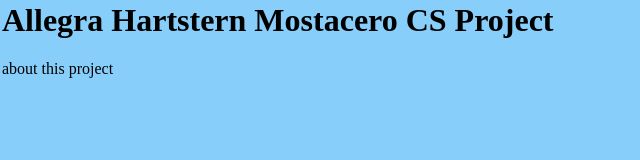
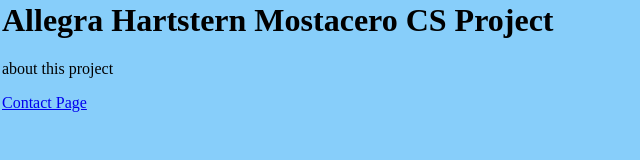
Before and after one commit to AllegraHM/CsProject, a plain HTML site: page index.html in a window 1280 px wide. Shown: the whole page, without its empty margins (0-640 px from the left). Drawn offline with Linux system fonts and the light colour scheme.

Commit message:
Update index.html

```diff
--- a/index.html
+++ b/index.html
@@ -12,5 +12,8 @@
     <p>
         about this project
     </p>
+    <p>
+        <a href = "/contact.html">Contact Page</a>
+    </p>
 </body>
 </html>
```
